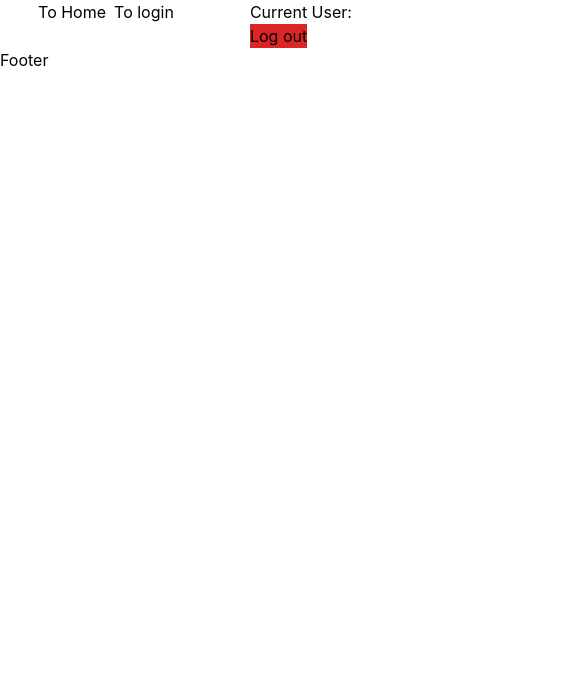
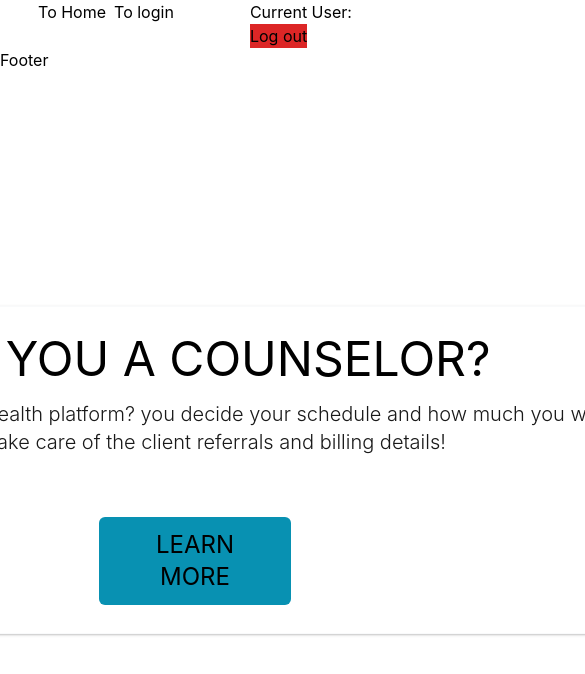
Before and after one commit to Recoded-Spark-Turkey-2022/Unboxed, a React (Create React App) app: page /counselor in a window 390 px wide. Shown: the top 674 px of the page, 585 px wide, since content can reach past the window. Built offline with nearby package versions, Linux system fonts and the light colour scheme; no server answers.

Commit message:
responsive and test need to work on

```diff
--- a/src/App.jsx
+++ b/src/App.jsx
@@ -2,11 +2,13 @@ import React from 'react';
 import Navbar from './components/navbar/Navbar';
 import Routers from './routers/Routers';
 import Footer from './components/footer/Footer';
+import Counsler from './components/Counsler/Counsler';
 
 function App() {
   return (
     <div data-testid="App" className="App">
       <Navbar />
+      <Counsler />
       <Routers />
       <Footer />
     </div>
--- /dev/null
+++ b/src/components/Counsler/Counsler.jsx
@@ -0,0 +1,44 @@
+import React from 'react';
+import { useNavigate } from 'react-router-dom';
+
+const Counsler = () => {
+  const navigate = useNavigate();
+
+  function handleClick() {
+    navigate('/counselor');
+  }
+
+  return (
+    <div className="absolute w-full h-full flex items-center justify-center py-4 md:py-8  ">
+      <div className="inline-flex flex-col space-y-3.5 items-center justify-start px-12 py-7 bg-white shadow border rounded-md border-gray-50">
+        <p
+          className="text-5xl text-center uppercase"
+          style={{ width: 1020, height: 51.43 }}
+        >
+          Are you a counselor?
+        </p>
+        <p
+          className="text-xl font-light text-center text-black text-opacity-90 lowercase"
+          style={{ width: 1020, height: 102.86 }}
+        >
+          Interested in joining our mental health platform? You decide your
+          schedule and how much you want to work, we’ll take care of the client
+          referrals and billing details!
+        </p>
+        <div className="w-48 h-1/4">
+          <div className="flex items-center justify-center flex-1 h-full px-6 py-3 bg-cyan-600 hover: bg-cyan- rounded-md">
+            <button
+              type="button"
+              onClick={handleClick}
+              className="flex-1 h-full text-2xl text-center uppercase"
+            >
+              Learn More
+            </button>
+          </div>
+        </div>
+      </div>
+    </div>
+  );
+};
+
+export default Counsler;
--- a/src/routers/Routers.js
+++ b/src/routers/Routers.js
@@ -1,17 +1,19 @@
-import React from 'react'
-import { Route,Routes } from 'react-router-dom'
-import Homepage from '../pages/homepage/Homepage'
-import Login from '../pages/login/Login'
+import React from 'react';
+import { Route, Routes } from 'react-router-dom';
+import Counsler from '../components/Counsler/Counsler';
+import Homepage from '../pages/homepage/Homepage';
+import Login from '../pages/login/Login';
 
 const Routers = () => {
   return (
     <div>
-        <Routes>
-            <Route path='/' element={<Homepage />} />
-            <Route path='login' element={<Login />} />
-        </Routes>
+      <Routes>
+        <Route path="/" element={<Homepage />} />
+        <Route path="login" element={<Login />} />
+        <Route path="/counselor" element={<Counsler />} />
+      </Routes>
     </div>
-  )
-}
+  );
+};
 
-export default Routers
+export default Routers;
```
